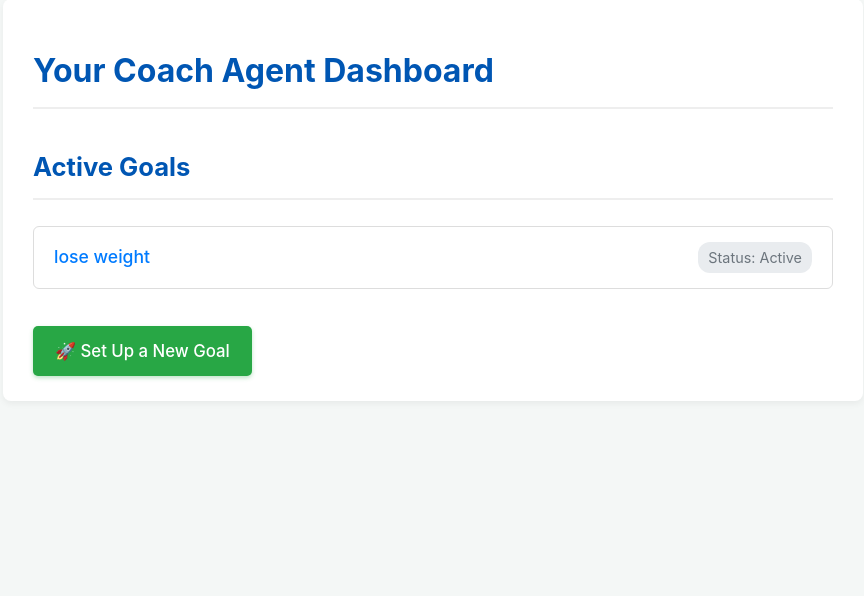
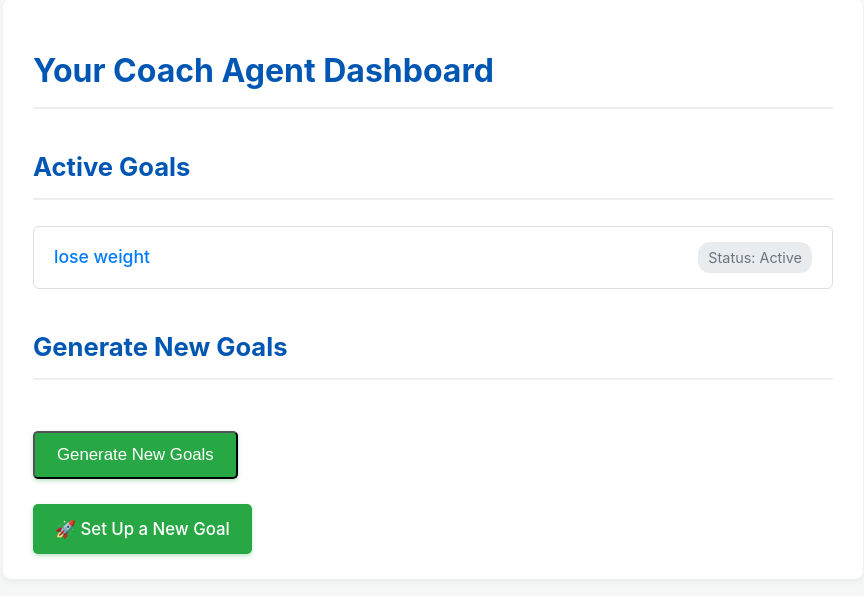
Before and after one commit to bhavani-mahalakshmi/habit-ai, a Flask app: page / in a window 1280 px wide. Shown: the part 21-617 px from the top of the page, without its empty margins (207-1071 px from the left). Run offline with Flask 2, Linux system fonts and the light colour scheme; data comes from the database, SQL or seed files in the repository; parts of the project's set-up code (start-up, migrations or seed data) failed here and were passed over.

Commit message:
weekly goals by ai

```diff
--- a/app.py
+++ b/app.py
@@ -147,6 +147,93 @@ def generate_gemini_message(prompt_text):
     except Exception as e:
         print(f"🔴 ERROR calling Gemini API: {e}")
         # Uncomment the line below for a detailed stack trace in the console
+        # print(traceback.format_exc())
+        return f"AI Coach message unavailable (API Error: Please check server logs)."
+
+def generate_weekly_goals(last_week_goals):
+    """
+    Generates a list of goals for the week, either randomly or based on the last week's goals.
+    If last_week_goals is None, generates random goals.
+    If last_week_goals is a string, generates new goals based on it using Gemini.
+    """
+    goal_descriptions = []
+    try:
+        db = get_db()
+        if last_week_goals is None:
+            # Generate random goals
+            goal_descriptions = [
+                "Dedicate 30 minutes daily to learning a new skill.",
+                "Engage in a physical activity for at least 4 days this week.",
+                "Read for 20 minutes each day.",
+                "Practice meditation for 15 minutes daily.",
+                "Complete a personal project milestone.",
+            ]
+        else:
+            # Generate goals based on last_week_goals using Gemini
+            prompt = f"""
+            Act as a helpful personal coach.
+            The user's goals for last week were: "{last_week_goals}".
+            Generate 3 SMART (Specific, Measurable, Achievable, Relevant, Time-bound) goals for the user for this coming week, taking into account what they were working on last week.
+            Please only return a comma separated list of goals.
+            """
+            ai_response = generate_gemini_message(prompt)
+
+            # Check if the response is an error message
+            if "AI Coach message unavailable" in ai_response or "AI Coach message blocked" in ai_response:
+                flash(ai_response, "error")
+                return  # Exit if AI response is an error
+
+            goal_descriptions = [goal.strip() for goal in ai_response.split(',') if goal.strip()]
+
+            if not goal_descriptions:
+                print(f"🔴 ERROR: No goals generated from Gemini response: '{ai_response}'")
+                flash(f"Could not generate goals based on previous goals", "error")
+                return
+
+        # Inserts goals in db
+        db = get_db()
+
+        for description in goal_descriptions:
+            db.execute(
+                "INSERT INTO goals (user_id, description, status, creation_date) VALUES (?, ?, 'Active', CURRENT_TIMESTAMP)",
+                (DEFAULT_USER_ID, description)
+            )
+        db.commit()
+        print(f"✅ Weekly goals added to the database.")
+        flash("Weekly goals added successfully!", "success")
+    except sqlite3.Error as e:
+        print(f"🔴 ERROR adding weekly goals to the database: {e}")
+        flash(f"Database error adding weekly goals: {e}", "error")
+        return
+    except Exception as e:
+        print(f"🔴 ERROR generating weekly goals: {e}")
+        flash(f"Error generating weekly goals: {e}", "error")
+        return
+
+@app.route('/generate_new_goals', methods=['POST'])
+def generate_new_goals_route():
+    """
+    Route for generating new goals based on last week's goals.
+    Receives last week's goals from a form and calls generate_weekly_goals.
+    """
+    last_week_goals = request.form.get('last_week_goals')
+    generate_weekly_goals(last_week_goals)
+    return redirect(url_for('index'))
+
+# --- Function to get last week's goals descriptions ---
+def get_last_week_goals_descriptions():
+    """Retrieves the descriptions of goals created last week."""
+    db = get_db()
+    try:
+        last_week_goals = db.execute(
+            "SELECT description FROM goals WHERE user_id = ? AND creation_date >= date('now', '-7 days') AND creation_date < date('now')",
+            (DEFAULT_USER_ID,)
+        ).fetchall()
+        return ", ".join([goal['description'] for goal in last_week_goals]) if last_week_goals else None
+    except sqlite3.Error as e:
+        print(f"🔴 Database error fetching last week's goals: {e}")
+        flash(f"Error fetching last week's goals: {e}", "error")
+        return None
         # print(traceback.format_exc())
         return f"AI Coach message unavailable (API Error: Please check server logs)."
 
@@ -369,7 +456,12 @@ def mark_task_missed(task_id):
     else:
         return redirect(url_for('index'))
 
+# Generate the weekly goals to populate the db
+generate_weekly_goals(None)
 
+# Test generate new goals with the last week goals
+last_week_goals_description = get_last_week_goals_descriptions()
+generate_weekly_goals(last_week_goals_description)
 @app.route('/task/<int:task_id>/reset', methods=['POST'])
 def reset_task_status(task_id):
     """Resets a task status back to Planned."""
--- a/templates/goal_detail.html
+++ b/templates/goal_detail.html
@@ -113,6 +113,12 @@
             </div>
             {% endif %}
             <!-- End AI Coach Message Section -->
+             <!-- Form to generate new goals based on previous goals -->
+            <form method="POST" action="/generate_new_goals">
+                {% set last_week_goals_description = get_last_week_goals_descriptions() %}
+                <input type="hidden" name="last_week_goals" value="{{ last_week_goals_description }}">
+                <button type="submit">Generate new goals</button>
+            </form>
 
             <!-- Goal Details Section -->
             <div class="goal-details">
--- a/templates/index.html
+++ b/templates/index.html
@@ -79,6 +79,13 @@
             <p class="no-goals">You haven't set up any active goals yet. Time to add one!</p>
         {% endif %}
 
+        <!-- New Goals Generation Form -->
+        <h2>Generate New Goals</h2>
+        <form action="{{ url_for('generate_new_goals_route') }}" method="POST">
+            <input type="hidden" name="last_week_goals" value="{{ last_week_goals_description }}">
+            <button type="submit" class="add-goal-link">Generate New Goals</button>
+        </form>
+
         <a href="{{ url_for('setup_goal') }}" class="add-goal-link">🚀 Set Up a New Goal</a>
     </div>
 </body>
```
